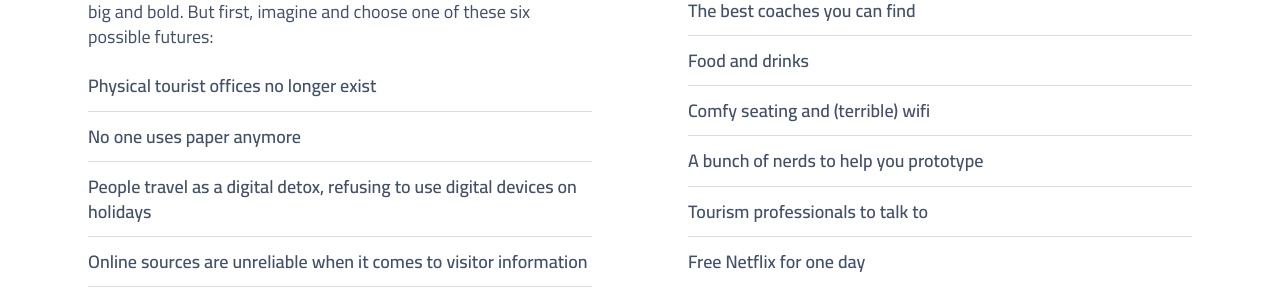
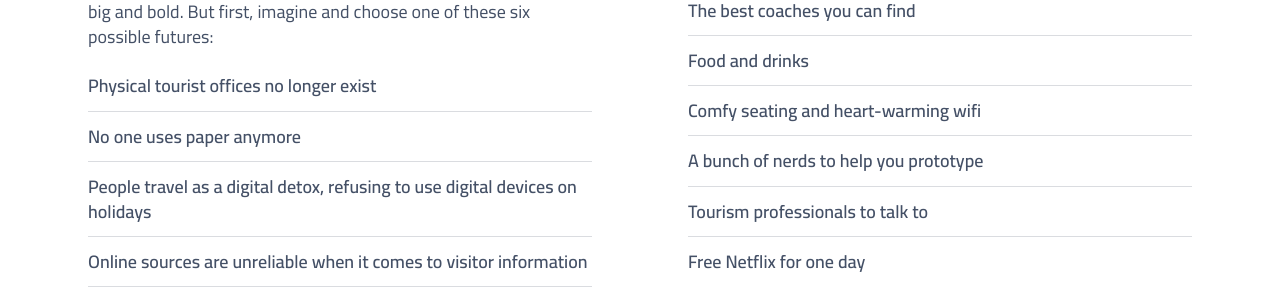
Before and after one commit to nerdlab-be/traveljam, a Jekyll site: the page built from _pages/index.markdown, in a window 1280 px wide and 900 px high, scrolled down 1561 px. Shown: the part 166-459 px from the top of the window. Built offline with Jekyll 4.4.1, drawn with Linux system fonts in a browser that asks for light colours.

Commit message:
no such thing as terrible wifi

```diff
--- a/_pages/index.markdown
+++ b/_pages/index.markdown
@@ -33,7 +33,7 @@ opdracht:
   list-two:
     - para: "The best coaches you can find"
     - para: "Food and drinks"
-    - para: "Comfy seating and (terrible) wifi"
+    - para: "Comfy seating and heart-warming wifi"
     - para: "A bunch of nerds to help you prototype"
     - para: "Tourism professionals to talk to"
     - para: "Free Netflix for one day"
```
